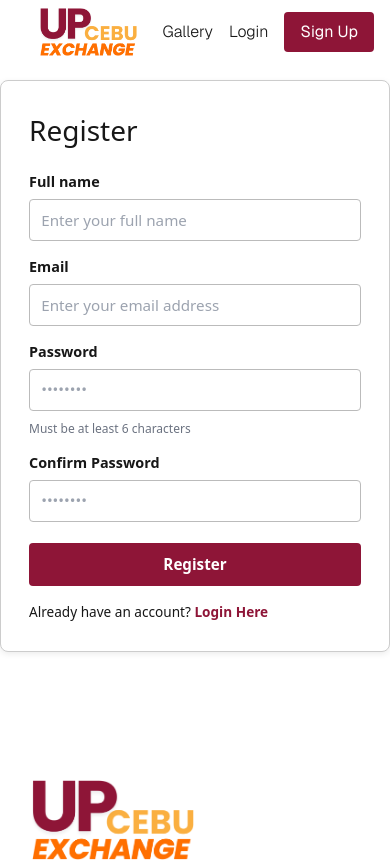
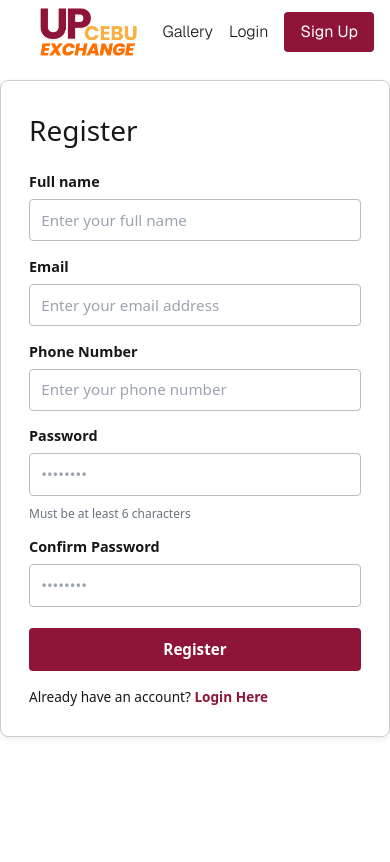
Before and after one commit to EricCatayas/UP-Cebu-Exchange, a Next.js app: page /register in a window 390 px wide. Shown: the top 862 px of the page. Built offline with nearby package versions, Linux system fonts and the light colour scheme; no server answers.

Commit message:
update: create new user account new phone input field

```diff
--- a/src/app/(admin)/users/create/page.tsx
+++ b/src/app/(admin)/users/create/page.tsx
@@ -11,9 +11,11 @@ function CreateUser() {
   const [formData, setFormData] = useState<UserCreateDTO>({
     fullName: '',
     email: '',
+    phoneNumber: '',
     password: '',
     role: roles[0] || '',
   });
+  const [confirmPassword, setConfirmPassword] = useState('');
   const [submitting, setSubmitting] = useState(false);
 
   const handleChange = (e: React.ChangeEvent<HTMLInputElement | HTMLSelectElement>) => {
@@ -25,6 +27,12 @@ function CreateUser() {
     e.preventDefault();
     setSubmitting(true);
     try {
+      if (formData.password !== confirmPassword) {
+        alert('Passwords do not match');
+        setSubmitting(false);
+        return;
+      }
+
       const res = await fetch('/api/user', {
         method: 'POST',
         headers: { 'Content-Type': 'application/json' },
@@ -92,6 +100,22 @@ function CreateUser() {
         </div>
 
         <div>
+          <label className={labelCls} htmlFor="phoneNumber">
+            Phone Number
+          </label>
+          <input
+            id="phoneNumber"
+            name="phoneNumber"
+            type="tel"
+            required
+            className={inputCls}
+            placeholder="+1234567890"
+            value={formData.phoneNumber}
+            onChange={handleChange}
+          />
+        </div>
+
+        <div>
           <label className={labelCls} htmlFor="password">
             Password
           </label>
@@ -104,6 +128,22 @@ function CreateUser() {
             placeholder="••••••••"
             value={formData.password}
             onChange={handleChange}
+          />
+        </div>
+
+        <div>
+          <label className={labelCls} htmlFor="confirmPassword">
+            Confirm Password
+          </label>
+          <input
+            id="confirmPassword"
+            name="confirmPassword"
+            type="password"
+            required
+            className={inputCls}
+            placeholder="••••••••"
+            value={confirmPassword}
+            onChange={(e) => setConfirmPassword(e.target.value)}
           />
         </div>
 
--- a/src/app/(customer)/register/page.tsx
+++ b/src/app/(customer)/register/page.tsx
@@ -9,31 +9,34 @@ function Register() {
 
   const [fullName, setFullName] = useState('');
   const [email, setEmail] = useState('');
+  const [phoneNumber, setPhoneNumber] = useState('');
   const [password, setPassword] = useState('');
   const [confirm, setConfirm] = useState('');
 
   const handleSubmit = async (e: React.FormEvent) => {
     e.preventDefault();
-    // TODO: handle register
-    console.log({ fullName, email, password, confirm });
-    const result = await register(email, password, fullName);
+    if (password !== confirm) {
+      alert('Passwords do not match');
+      return;
+    }
+
+    const newAccount = { fullName, email, phoneNumber, password };
+    const result = await register(newAccount);
     console.log('result', result);
     if (result.success) {
-      // Registration successful
       console.log('Registration successful');
       alert('Registration successful! A verification email has been sent to your email address.');
       router.push(`/verify-email?email=${encodeURIComponent(email)}&sent=true`);
     } else {
-      // Handle registration error
       alert(`Registration failed: ${result.error}`);
       console.error('Registration error:', result.error);
     }
   };
 
   return (
-    <div style={{ display: 'flex', justifyContent: 'center', paddingBottom: '8rem', paddingTop: '5rem', }}>
+    <div style={{ display: 'flex', justifyContent: 'center', paddingBottom: '8rem', paddingTop: '5rem' }}>
       <div
-      className='fillup-box'
+        className="fillup-box"
         style={{
           width: '100%',
           maxWidth: '420px',
@@ -69,6 +72,23 @@ function Register() {
               value={email}
               onChange={(e) => setEmail(e.target.value)}
               placeholder="Enter your email address"
+              style={{
+                padding: '0.55rem 0.7rem',
+                border: '1px solid #bbb',
+                borderRadius: '4px',
+                fontSize: '.95rem',
+              }}
+            />
+          </label>
+
+          <label style={{ display: 'grid', gap: '0.4rem' }}>
+            <span style={{ fontSize: '.9rem', fontWeight: 600 }}>Phone Number</span>
+            <input
+              type="tel"
+              required
+              value={phoneNumber}
+              onChange={(e) => setPhoneNumber(e.target.value)}
+              placeholder="Enter your phone number"
               style={{
                 padding: '0.55rem 0.7rem',
                 border: '1px solid #bbb',
--- a/src/app/api/auth/register/route.ts
+++ b/src/app/api/auth/register/route.ts
@@ -9,11 +9,11 @@ import { generateToken } from '@/lib/auth';
 // TODO: Test API
 export async function POST(request: NextRequest) {
   try {
-    const { email, password, fullName } = await request.json();
+    const { email, password, fullName, phoneNumber } = await request.json();
 
     // Validate input
-    if (!email || !password || !fullName) {
-      return NextResponse.json({ error: 'Email, password, and full name are required' }, { status: 400 });
+    if (!email || !password || !fullName || !phoneNumber) {
+      return NextResponse.json({ error: 'Email, password, full name, and phone number are required' }, { status: 400 });
     }
 
     // Validate email format
@@ -25,6 +25,17 @@ export async function POST(request: NextRequest) {
     // Validate password strength
     if (password.length < 6) {
       return NextResponse.json({ error: 'Password must be at least 6 characters long' }, { status: 400 });
+    }
+    // Password must contain at least one letter and one number
+    const passwordRegex = /^(?=.*[A-Za-z])(?=.*\d).+$/;
+    if (!passwordRegex.test(password)) {
+      return NextResponse.json({ error: 'Password must contain at least one letter and one number' }, { status: 400 });
+    }
+
+    // Validate phone number
+    const phoneRegex = /^[0-9+\-() ]{7,20}$/;
+    if (!phoneRegex.test(phoneNumber)) {
+      return NextResponse.json({ error: 'Invalid phone number format' }, { status: 400 });
     }
 
     // Check if user already exists
@@ -53,6 +64,7 @@ export async function POST(request: NextRequest) {
       email: email.toLowerCase(),
       password: hashedPassword,
       fullName,
+      phoneNumber,
       roleId: customerRole.id,
       status: USER_STATUS.PENDING,
     });
--- a/src/app/api/user/route.ts
+++ b/src/app/api/user/route.ts
@@ -12,11 +12,14 @@ export async function POST(request: NextRequest) {
       return NextResponse.json({ error: 'Unauthorized' }, { status: 401 });
     }
 
-    const { email, password, fullName, role } = await request.json();
+    const { email, password, fullName, phoneNumber, role } = await request.json();
 
     // Validate input
-    if (!email || !password || !fullName || !role) {
-      return NextResponse.json({ error: 'Email, password, and full name are required' }, { status: 400 });
+    if (!email || !password || !fullName || !phoneNumber || !role) {
+      return NextResponse.json(
+        { error: 'Email, password, full name, phone number, and role are required' },
+        { status: 400 }
+      );
     }
 
     // Validate email format
@@ -28,6 +31,11 @@ export async function POST(request: NextRequest) {
     // Validate password strength
     if (password.length < 6) {
       return NextResponse.json({ error: 'Password must be at least 6 characters long' }, { status: 400 });
+    }
+    // Password must contain at least one letter and one number
+    const passwordRegex = /^(?=.*[A-Za-z])(?=.*\d).+$/;
+    if (!passwordRegex.test(password)) {
+      return NextResponse.json({ error: 'Password must contain at least one letter and one number' }, { status: 400 });
     }
 
     // Check if user already exists
@@ -55,6 +63,7 @@ export async function POST(request: NextRequest) {
     const newUser = await User.create({
       email: email.toLowerCase(),
       password: hashedPassword,
+      phoneNumber,
       fullName,
       roleId: userRole.id,
       status: USER_STATUS.ACTIVE,
--- a/src/contexts/AuthContext.tsx
+++ b/src/contexts/AuthContext.tsx
@@ -68,14 +68,14 @@ export function AuthProvider({ children }: { children: React.ReactNode }) {
     }
   };
 
-  const register = async (email: string, password: string, fullName: string) => {
+  const register = async (newAccount: { email: string; fullName: string; password: string; phoneNumber: string }) => {
     try {
       const response = await fetch('/api/auth/register', {
         method: 'POST',
         headers: {
           'Content-Type': 'application/json',
         },
-        body: JSON.stringify({ email, password, fullName }),
+        body: JSON.stringify({ ...newAccount }),
       });
 
       const data = await response.json();
```
